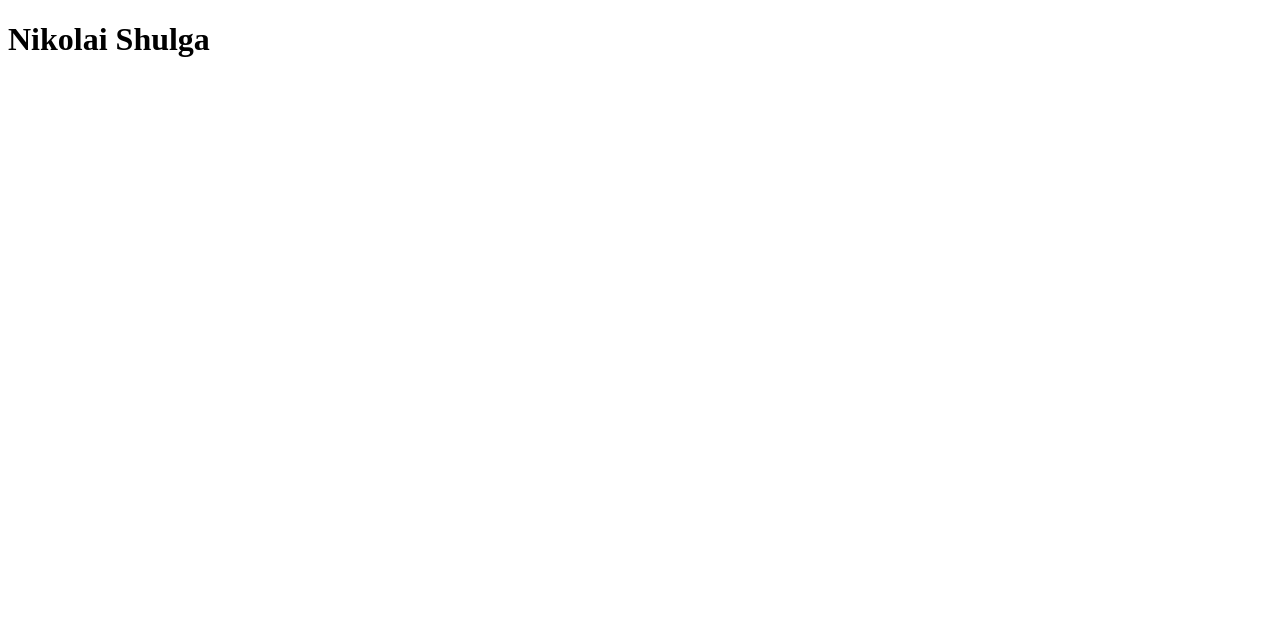
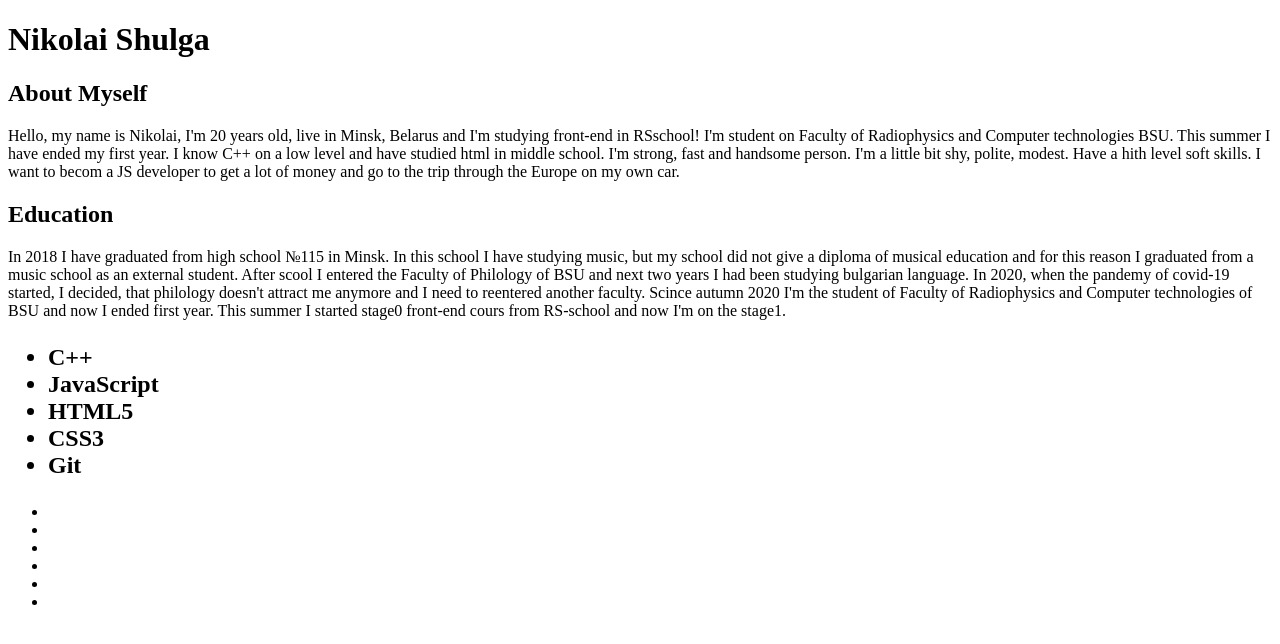
Before and after one commit to MikolaSh/rsschool-cv, a plain HTML site: page index.html in a window 1280 px wide. Drawn offline with Linux system fonts and the light colour scheme.

Commit message:
feat: add to index.html sections

```diff
--- a/index.html
+++ b/index.html
@@ -13,5 +13,49 @@
     <header class="header">
         <h1>Nikolai Shulga</h1>
     </header>
+    <section>
+        <h2 class="aboutMyself">About Myself</h2>
+        <article>
+            <p>Hello, my name is Nikolai, I'm 20 years old, live in Minsk, Belarus and I'm studying front-end in RSschool!
+                I'm student on Faculty of Radiophysics and Computer technologies BSU. This summer I have ended my first year.
+                I know C++ on a low level and have studied html in middle school. I'm strong, fast and handsome person. I'm a little bit shy, polite, modest. Have a hith level soft skills.
+                I want to becom a JS developer to get a lot of money and go to the trip through the Europe on my own car.</p>
+        </article>
+    </section>
+    <section>
+        <h2 class="education">Education</h2>
+        <article class="educationArticle">
+            <p>In 2018 I have graduated from high school №115 in Minsk. In this school I have studying music, but my school did not give a diploma of musical education and for this reason I graduated from a music school as an external student.
+                After scool I entered the Faculty of Philology of BSU and next two years I had been studying bulgarian language. In 2020, when the pandemy of covid-19 started, I decided, that philology doesn't attract me anymore and I need to reentered another faculty.
+                Scince autumn 2020 I'm the student of Faculty of Radiophysics and Computer technologies of BSU and now I ended first year. This summer I started stage0 front-end cours from RS-school and now I'm on the stage1.</p>
+        </article>
+    </section>
+    <section>
+        <h2 class="skilss">
+            <div class="skilssDiv">
+                <ul>
+                    <li>C++</li>
+                    <li>JavaScript</li>
+                    <li>HTML5</li>
+                    <li>CSS3</li>
+                    <li>Git</li>
+                </ul>
+            </div>
+        </h2>
+    </section>
+    <section></section>
+    <section></section>
+    <footer>
+        <div class="contacts">
+            <ul>
+                <li></li>
+                <li></li>
+                <li></li>
+                <li></li>
+                <li></li>
+                <li></li>
+            </ul>
+        </div>
+    </footer>
 </body>
 </html>
```
